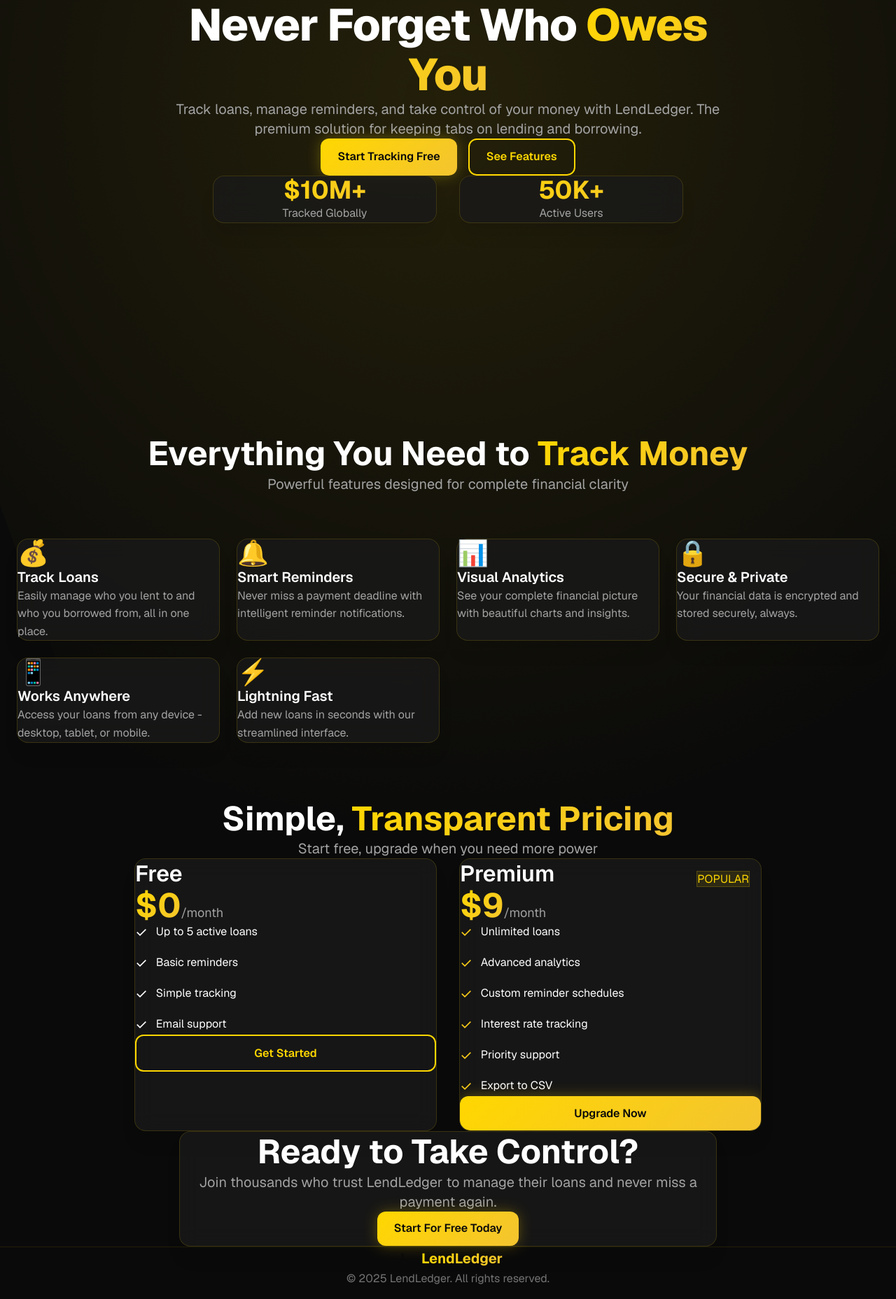
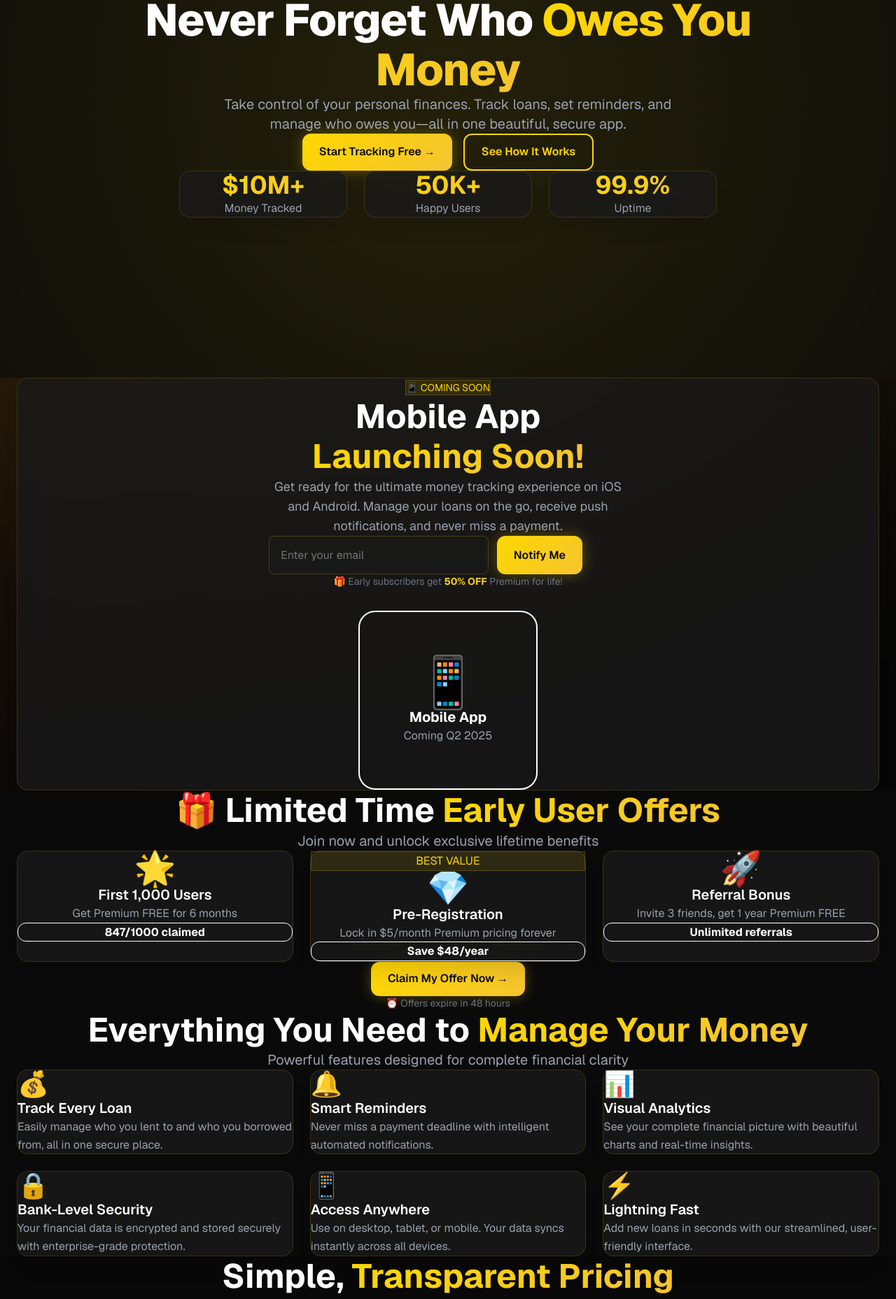
Before and after one commit to jaywardhanjadeja07/LendLedger, a Next.js app: page / in a window 1280 px wide. Shown: the part 260-2117 px from the top of the page at 70% size. Built offline with nearby package versions, Linux system fonts and the light colour scheme.

Commit message:
feat: add landing page with mobile app banner and early user offers

```diff
--- a/app/page.tsx
+++ b/app/page.tsx
@@ -1,25 +1,37 @@
+'use client';
+
 import Link from "next/link";
+import { useState } from "react";
 
 export default function Home() {
+  const [email, setEmail] = useState('');
+
+  const handleEarlyAccess = (e: React.FormEvent) => {
+    e.preventDefault();
+    // TODO: Store email for early access notifications
+    alert(`Thanks for your interest! We'll notify ${email} when the mobile app launches.`);
+    setEmail('');
+  };
+
   return (
     <div className="min-h-screen relative">
       {/* Navigation */}
-      <nav className="fixed top-0 left-0 right-0 z-50 glass">
+      <nav className="fixed top-0 left-0 right-0 z-50 glass border-b border-white/10">
         <div className="container">
-          <div className="flex items-center justify-between" style={{ height: '80px' }}>
-            <div className="flex items-center gap-2">
-              <div className="w-10 h-10 rounded-xl bg-gradient-gold flex items-center justify-center">
-                <span className="text-2xl font-bold" style={{ color: 'var(--primary-black)' }}>L</span>
+          <div className="flex items-center justify-between h-20">
+            <div className="flex items-center gap-3">
+              <div className="w-10 h-10 rounded-xl bg-gradient-gold flex items-center justify-center shadow-gold">
+                <span className="text-2xl font-bold text-black">L</span>
               </div>
               <span className="text-2xl font-bold text-gradient">LendLedger</span>
             </div>
 
             <div className="flex items-center gap-4">
-              <Link href="/login" className="btn btn-ghost">
+              <Link href="/auth" className="btn btn-ghost hidden sm:inline-flex">
                 Sign In
               </Link>
-              <Link href="/dashboard" className="btn btn-primary">
-                Get Started
+              <Link href="/auth" className="btn btn-primary">
+                Get Started Free
               </Link>
             </div>
           </div>
@@ -27,60 +39,169 @@
       </nav>
 
       {/* Hero Section */}
-      <section className="relative flex items-center" style={{ minHeight: '100vh', paddingTop: '120px', paddingBottom: '80px' }}>
+      <section className="relative flex items-center min-h-screen pt-32 pb-20">
         <div className="container">
-          <div className="max-w-4xl mx-auto text-center animate-fadeIn" style={{ padding: '0 1.5rem' }}>
-            <h1 className="heading-xl mb-6">
+          <div className="max-w-4xl mx-auto text-center animate-fadeIn">
+            <div className="badge-gold mb-6 inline-block px-6 py-2 text-sm font-bold">
+              🎉 Early Registration Open - Get 3 Months Premium FREE!
+            </div>
+
+            <h1 className="heading-xl mb-6 text-white">
               Never Forget Who{' '}
-              <span className="text-gradient">Owes You</span>
+              <span className="text-gradient">Owes You Money</span>
             </h1>
-            <p className="text-xl mb-8" style={{ color: 'var(--gray-400)' }}>
-              Track loans, manage reminders, and take control of your money with LendLedger.
-              The premium solution for keeping tabs on lending and borrowing.
+
+            <p className="text-xl mb-8 text-gray-400 max-w-2xl mx-auto">
+              Take control of your personal finances. Track loans, set reminders, and manage who owes you—all in one beautiful, secure app.
             </p>
-            <div className="flex flex-wrap gap-4 justify-center">
-              <Link href="/dashboard" className="btn btn-primary text-lg px-8 py-4">
-                Start Tracking Free
+
+            <div className="flex flex-wrap gap-4 justify-center mb-12">
+              <Link href="/auth" className="btn btn-primary text-lg px-8 py-4 shadow-lg hover:shadow-gold/30">
+                Start Tracking Free →
               </Link>
-              <Link href="#features" className="btn btn-secondary text-lg px-8 py-4">
-                See Features
-              </Link>
+              <a href="#features" className="btn btn-secondary text-lg px-8 py-4">
+                See How It Works
+              </a>
             </div>
 
             {/* Stats */}
-            <div className="grid grid-2 gap-8 mt-16 max-w-2xl mx-auto">
-              <div className="glass-card p-6">
+            <div className="grid grid-cols-1 md:grid-cols-3 gap-6 mt-16 max-w-3xl mx-auto">
+              <div className="glass-card p-6 hover:scale-105 transition-transform">
                 <div className="text-4xl font-bold text-gradient mb-2">$10M+</div>
-                <div style={{ color: 'var(--gray-400)' }}>Tracked Globally</div>
+                <div className="text-gray-400">Money Tracked</div>
               </div>
-              <div className="glass-card p-6">
+              <div className="glass-card p-6 hover:scale-105 transition-transform">
                 <div className="text-4xl font-bold text-gradient mb-2">50K+</div>
-                <div style={{ color: 'var(--gray-400)' }}>Active Users</div>
+                <div className="text-gray-400">Happy Users</div>
+              </div>
+              <div className="glass-card p-6 hover:scale-105 transition-transform">
+                <div className="text-4xl font-bold text-gradient mb-2">99.9%</div>
+                <div className="text-gray-400">Uptime</div>
               </div>
             </div>
           </div>
         </div>
       </section>
 
+      {/* Mobile App Coming Soon Banner */}
+      <section className="py-20 bg-gradient-to-br from-yellow-900/20 to-black/40">
+        <div className="container">
+          <div className="glass-card p-8 md:p-12 relative overflow-hidden">
+            <div className="absolute inset-0 bg-gradient-gold opacity-5"></div>
+            <div className="relative z-10 flex flex-col md:flex-row items-center gap-8">
+              <div className="flex-1 text-center md:text-left">
+                <div className="badge-gold mb-4 inline-block px-4 py-2 text-sm">
+                  📱 COMING SOON
+                </div>
+                <h2 className="heading-lg mb-4 text-white">
+                  Mobile App<br />
+                  <span className="text-gradient">Launching Soon!</span>
+                </h2>
+                <p className="text-gray-400 text-lg mb-6 max-w-lg">
+                  Get ready for the ultimate money tracking experience on iOS and Android.
+                  Manage your loans on the go, receive push notifications, and never miss a payment.
+                </p>
+                <form onSubmit={handleEarlyAccess} className="flex gap-3 max-w-md">
+                  <input
+                    type="email"
+                    required
+                    placeholder="Enter your email"
+                    value={email}
+                    onChange={(e) => setEmail(e.target.value)}
+                    className="input flex-1"
+                  />
+                  <button type="submit" className="btn btn-primary whitespace-nowrap">
+                    Notify Me
+                  </button>
+                </form>
+                <p className="text-sm text-gray-500 mt-3">
+                  🎁 Early subscribers get <span className="text-gradient font-bold">50% OFF</span> Premium for life!
+                </p>
+              </div>
+              <div className="flex-shrink-0">
+                <div className="w-64 h-64 rounded-3xl bg-gradient-gold/10 border-2 border-gold/30 flex items-center justify-center shadow-gold">
+                  <div className="text-center">
+                    <div className="text-7xl mb-4">📱</div>
+                    <p className="text-gold font-bold text-xl">Mobile App</p>
+                    <p className="text-gray-400">Coming Q2 2025</p>
+                  </div>
+                </div>
+              </div>
+            </div>
+          </div>
+        </div>
+      </section>
+
+      {/* Early User Offers */}
+      <section className="py-20">
+        <div className="container">
+          <div className="text-center mb-12">
+            <h2 className="heading-lg mb-4 text-white">
+              🎁 Limited Time <span className="text-gradient">Early User Offers</span>
+            </h2>
+            <p className="text-xl text-gray-400">
+              Join now and unlock exclusive lifetime benefits
+            </p>
+          </div>
+
+          <div className="grid md:grid-cols-3 gap-6">
+            <div className="glass-card p-8 text-center group hover:scale-105 transition-all">
+              <div className="text-5xl mb-4 group-hover:scale-110 transition-transform">🌟</div>
+              <h3 className="heading-sm mb-3 text-white">First 1,000 Users</h3>
+              <p className="text-gray-400 mb-4">Get Premium FREE for 6 months</p>
+              <div className="bg-gradient-gold/10 border border-gold/20 rounded-lg p-3">
+                <p className="text-gold font-bold">847/1000 claimed</p>
+              </div>
+            </div>
+
+            <div className="glass-card p-8 text-center group hover:scale-105 transition-all border-2 border-gold/50">
+              <div className="badge-gold mb-2">BEST VALUE</div>
+              <div className="text-5xl mb-4 group-hover:scale-110 transition-transform">💎</div>
+              <h3 className="heading-sm mb-3 text-white">Pre-Registration</h3>
+              <p className="text-gray-400 mb-4">Lock in $5/month Premium pricing forever</p>
+              <div className="bg-gradient-gold/10 border border-gold/20 rounded-lg p-3">
+                <p className="text-gold font-bold">Save $48/year</p>
+              </div>
+            </div>
+
+            <div className="glass-card p-8 text-center group hover:scale-105 transition-all">
+              <div className="text-5xl mb-4 group-hover:scale-110 transition-transform">🚀</div>
+              <h3 className="heading-sm mb-3 text-white">Referral Bonus</h3>
+              <p className="text-gray-400 mb-4">Invite 3 friends, get 1 year Premium FREE</p>
+              <div className="bg-gradient-gold/10 border border-gold/20 rounded-lg p-3">
+                <p className="text-gold font-bold">Unlimited referrals</p>
+              </div>
+            </div>
+          </div>
+
+          <div className="text-center mt-12">
+            <Link href="/auth" className="btn btn-primary text-lg px-10 py-4 shadow-lg hover:shadow-gold/30">
+              Claim My Offer Now →
+            </Link>
+            <p className="text-sm text-gray-500 mt-4">⏰ Offers expire in 48 hours</p>
+          </div>
+        </div>
+      </section>
+
       {/* Features Section */}
-      <section id="features" style={{ padding: '80px 0' }}>
+      <section id="features" className="py-20">
         <div className="container">
-          <div className="text-center" style={{ marginBottom: '64px' }}>
-            <h2 className="heading-lg mb-4">
+          <div className="text-center mb-16">
+            <h2 className="heading-lg mb-4 text-white">
               Everything You Need to{' '}
-              <span className="text-gradient">Track Money</span>
+              <span className="text-gradient">Manage Your Money</span>
             </h2>
-            <p className="text-xl" style={{ color: 'var(--gray-400)' }}>
+            <p className="text-xl text-gray-400">
               Powerful features designed for complete financial clarity
             </p>
           </div>
 
-          <div className="grid grid-3 gap-6">
+          <div className="grid grid-cols-1 md:grid-cols-2 lg:grid-cols-3 gap-6">
             {features.map((feature, index) => (
-              <div key={index} className="glass-card p-8 animate-fadeIn" style={{ animationDelay: `${index * 100}ms` }}>
-                <div className="text-4xl mb-4">{feature.icon}</div>
-                <h3 className="heading-sm mb-3">{feature.title}</h3>
-                <p style={{ color: 'var(--gray-400)' }}>{feature.description}</p>
+              <div key={index} className="glass-card p-8 animate-fadeIn group hover:scale-105 transition-all" style={{ animationDelay: `${index * 100}ms` }}>
+                <div className="text-4xl mb-4 group-hover:scale-110 transition-transform">{feature.icon}</div>
+                <h3 className="heading-sm mb-3 text-white">{feature.title}</h3>
+                <p className="text-gray-400">{feature.description}</p>
               </div>
             ))}
           </div>
@@ -88,85 +209,85 @@
       </section>
 
       {/* Pricing Section */}
-      <section className="py-20">
+      <section className="py-20 bg-black/20">
         <div className="container">
           <div className="text-center mb-16">
-            <h2 className="heading-lg mb-4">
+            <h2 className="heading-lg mb-4 text-white">
               Simple, <span className="text-gradient">Transparent Pricing</span>
             </h2>
-            <p className="text-xl" style={{ color: 'var(--gray-400)' }}>
+            <p className="text-xl text-gray-400">
               Start free, upgrade when you need more power
             </p>
           </div>
 
           <div className="grid md:grid-cols-2 gap-8 max-w-4xl mx-auto">
             {/* Free Tier */}
-            <div className="glass-card p-8">
-              <h3 className="heading-md mb-2">Free</h3>
+            <div className="glass-card p-8 hover:scale-105 transition-all">
+              <h3 className="heading-md mb-2 text-white">Free</h3>
               <div className="text-5xl font-bold mb-6">
                 <span className="text-gradient">$0</span>
-                <span className="text-lg font-normal" style={{ color: 'var(--gray-400)' }}>/month</span>
+                <span className="text-lg font-normal text-gray-400">/month</span>
               </div>
               <ul className="space-y-4 mb-8">
                 <li className="flex items-start gap-3">
                   <span className="text-success text-xl">✓</span>
-                  <span>Up to 5 active loans</span>
+                  <span className="text-gray-300">Up to 10 active loans</span>
                 </li>
                 <li className="flex items-start gap-3">
                   <span className="text-success text-xl">✓</span>
-                  <span>Basic reminders</span>
+                  <span className="text-gray-300">Basic reminders</span>
                 </li>
                 <li className="flex items-start gap-3">
                   <span className="text-success text-xl">✓</span>
-                  <span>Simple tracking</span>
+                  <span className="text-gray-300">Simple tracking</span>
                 </li>
                 <li className="flex items-start gap-3">
                   <span className="text-success text-xl">✓</span>
-                  <span>Email support</span>
+                  <span className="text-gray-300">Email support</span>
                 </li>
               </ul>
-              <Link href="/dashboard" className="btn btn-secondary w-full">
+              <Link href="/auth" className="btn btn-secondary w-full">
                 Get Started
               </Link>
             </div>
 
             {/* Premium Tier */}
-            <div className="glass-card p-8 relative overflow-hidden">
+            <div className="glass-card p-8 relative overflow-hidden border-2 border-gold/50 hover:scale-105 transition-all">
               <div className="absolute top-4 right-4">
                 <span className="badge-gold">POPULAR</span>
               </div>
-              <h3 className="heading-md mb-2">Premium</h3>
+              <h3 className="heading-md mb-2 text-white">Premium</h3>
               <div className="text-5xl font-bold mb-6">
                 <span className="text-gradient">$9</span>
-                <span className="text-lg font-normal" style={{ color: 'var(--gray-400)' }}>/month</span>
+                <span className="text-lg font-normal text-gray-400">/month</span>
               </div>
               <ul className="space-y-4 mb-8">
                 <li className="flex items-start gap-3">
                   <span className="text-gradient text-xl">✓</span>
-                  <span>Unlimited loans</span>
+                  <span className="text-white">✨ Unlimited loans</span>
                 </li>
                 <li className="flex items-start gap-3">
                   <span className="text-gradient text-xl">✓</span>
-                  <span>Advanced analytics</span>
+                  <span className="text-white">📊 Advanced analytics</span>
                 </li>
                 <li className="flex items-start gap-3">
                   <span className="text-gradient text-xl">✓</span>
-                  <span>Custom reminder schedules</span>
+                  <span className="text-white">🔔 Custom reminders</span>
                 </li>
                 <li className="flex items-start gap-3">
                   <span className="text-gradient text-xl">✓</span>
-                  <span>Interest rate tracking</span>
+                  <span className="text-white">💰 Interest tracking</span>
                 </li>
                 <li className="flex items-start gap-3">
                   <span className="text-gradient text-xl">✓</span>
-                  <span>Priority support</span>
+                  <span className="text-white">⚡ Priority support</span>
                 </li>
                 <li className="flex items-start gap-3">
                   <span className="text-gradient text-xl">✓</span>
-                  <span>Export to CSV</span>
+                  <span className="text-white">📁 Export to CSV</span>
                 </li>
               </ul>
-              <Link href="/dashboard" className="btn btn-primary w-full">
+              <Link href="/auth" className="btn btn-primary w-full shadow-lg hover:shadow-gold/30">
                 Upgrade Now
               </Link>
             </div>
@@ -177,31 +298,35 @@
       {/* CTA Section */}
       <section className="py-20">
         <div className="container">
-          <div className="glass-card p-12 text-center max-w-3xl mx-auto">
-            <h2 className="heading-lg mb-4">
-              Ready to Take Control?
+          <div className="glass-card p-12 text-center max-w-3xl mx-auto border-2 border-gold/30">
+            <h2 className="heading-lg mb-4 text-white">
+              Ready to Take Control of Your Loans?
             </h2>
-            <p className="text-xl mb-8" style={{ color: 'var(--gray-400)' }}>
-              Join thousands who trust LendLedger to manage their loans and never miss a payment again.
+            <p className="text-xl mb-8 text-gray-400">
+              Join thousands who trust LendLedger to manage their money and never miss a payment again.
             </p>
-            <Link href="/dashboard" className="btn btn-primary text-lg px-8 py-4">
-              Start For Free Today
+            <Link href="/auth" className="btn btn-primary text-lg px-8 py-4 shadow-lg hover:shadow-gold/30">
+              Start For Free Today →
             </Link>
+            <p className="text-sm text-gray-500 mt-4">✨ No credit card required • Setup in 2 minutes</p>
           </div>
         </div>
       </section>
 
       {/* Footer */}
-      <footer className="py-12 border-t" style={{ borderColor: 'var(--glass-border)' }}>
+      <footer className="py-12 border-t border-white/10">
         <div className="container">
           <div className="text-center">
             <div className="flex items-center justify-center gap-2 mb-4">
-              <div className="w-8 h-8 rounded-lg bg-gradient-gold flex items-center justify-center">
-                <span className="text-lg font-bold" style={{ color: 'var(--primary-black)' }}>L</span>
+              <div className="w-8 h-8 rounded-lg bg-gradient-gold flex items-center justify-center shadow-gold">
+                <span className="text-lg font-bold text-black">L</span>
               </div>
               <span className="text-xl font-bold text-gradient">LendLedger</span>
             </div>
-            <p style={{ color: 'var(--gray-500)' }}>
+            <p className="text-gray-500 mb-4">
+              Premium money tracking & loan management
+            </p>
+            <p className="text-gray-600 text-sm">
               © 2025 LendLedger. All rights reserved.
             </p>
           </div>
@@ -214,32 +339,32 @@
 const features = [
   {
     icon: '💰',
-    title: 'Track Loans',
-    description: 'Easily manage who you lent to and who you borrowed from, all in one place.'
+    title: 'Track Every Loan',
+    description: 'Easily manage who you lent to and who you borrowed from, all in one secure place.'
   },
   {
     icon: '🔔',
     title: 'Smart Reminders',
-    description: 'Never miss a payment deadline with intelligent reminder notifications.'
+    description: 'Never miss a payment deadline with intelligent automated notifications.'
   },
   {
     icon: '📊',
     title: 'Visual Analytics',
-    description: 'See your complete financial picture with beautiful charts and insights.'
+    description: 'See your complete financial picture with beautiful charts and real-time insights.'
   },
   {
     icon: '🔒',
-    title: 'Secure & Private',
-    description: 'Your financial data is encrypted and stored securely, always.'
+    title: 'Bank-Level Security',
+    description: 'Your financial data is encrypted and stored securely with enterprise-grade protection.'
   },
   {
     icon: '📱',
-    title: 'Works Anywhere',
-    description: 'Access your loans from any device - desktop, tablet, or mobile.'
+    title: 'Access Anywhere',
+    description: 'Use on desktop, tablet, or mobile. Your data syncs instantly across all devices.'
   },
   {
     icon: '⚡',
     title: 'Lightning Fast',
-    description: 'Add new loans in seconds with our streamlined interface.'
+    description: 'Add new loans in seconds with our streamlined, user-friendly interface.'
   },
 ];
```
Also changed, not shown: middleware.ts (+2 -9 lines).
